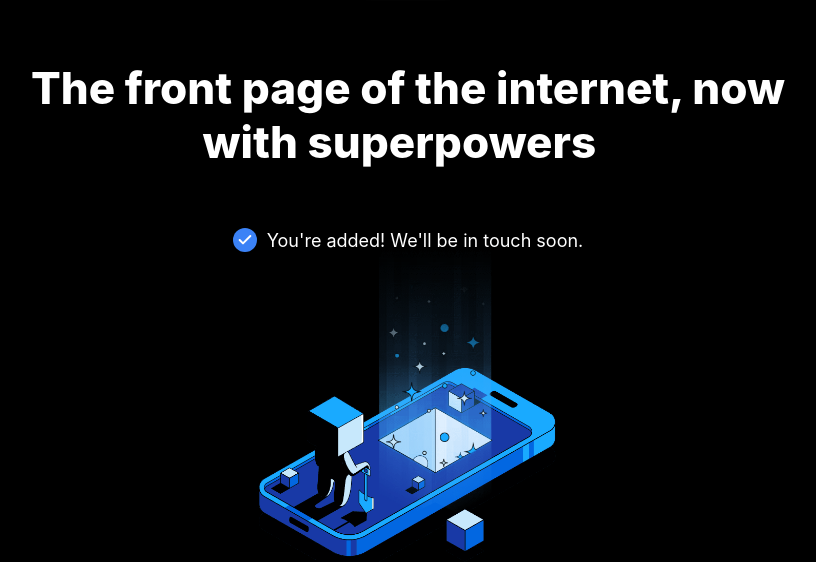
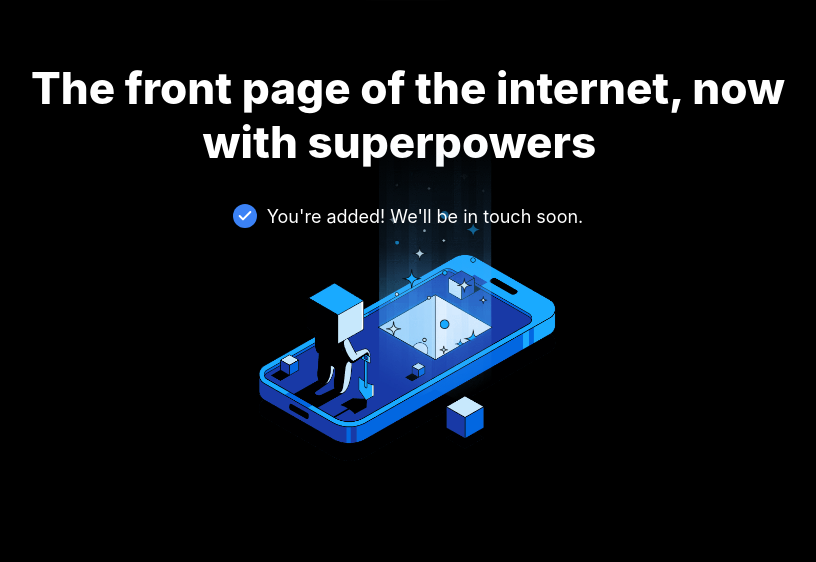
Before and after one commit to digg/reboot.digg.com, a React (Create React App) app: page / in a window 1280 px wide. Both pictures are taken after typing "name@example.com" into the empty fields and a click on the button "Sign up". Shown: the part 294-856 px from the top of the page, without its empty margins (232-1048 px from the left). After the commit the page ends 800 px from the top, so only its background shows below. Built offline with nearby package versions, Linux system fonts and the light colour scheme; no server answers; a web font is replaced by a local one.

Commit message:
chore: move animation up

```diff
--- a/src/styles.css
+++ b/src/styles.css
@@ -76,7 +76,7 @@ html,body {
   display: flex;
   justify-content: center;
   align-items: center;
-  gap: 32px;
+  gap: 8px;
   flex-direction: column;
   flex: 1;
   width: 100%;
@@ -238,7 +238,6 @@ h1 {
   font-weight: 800;
   font-size: 44px;
   text-align: center;
-  margin-bottom: 20px;
   line-height: 1.2;
   max-width: 800px;
 }
@@ -383,6 +382,7 @@ h1 {
   max-width: 550px;
   width: 100%;
   position: relative;
+  height: 150px;
 }
 
 .success-text-container {
@@ -394,6 +394,8 @@ h1 {
   width: fit-content;
   margin-left: auto;
   margin-right: auto;
+  position: relative;
+  z-index: 2;
 }
 
 .checkmark-circle {
@@ -425,8 +427,11 @@ h1 {
   margin: -80px auto 0; /* Negative top margin for desktop */
   opacity: 0;
   animation: fadeIn 1s ease forwards;
-  position: relative;
+  position: absolute;
   z-index: 1; /* Lower z-index than the text */
+  left: 0 ;
+  right: 0;
+  bottom: 0;
 }
 
 /* Mobile-specific adjustment for lottie container margin */
```
